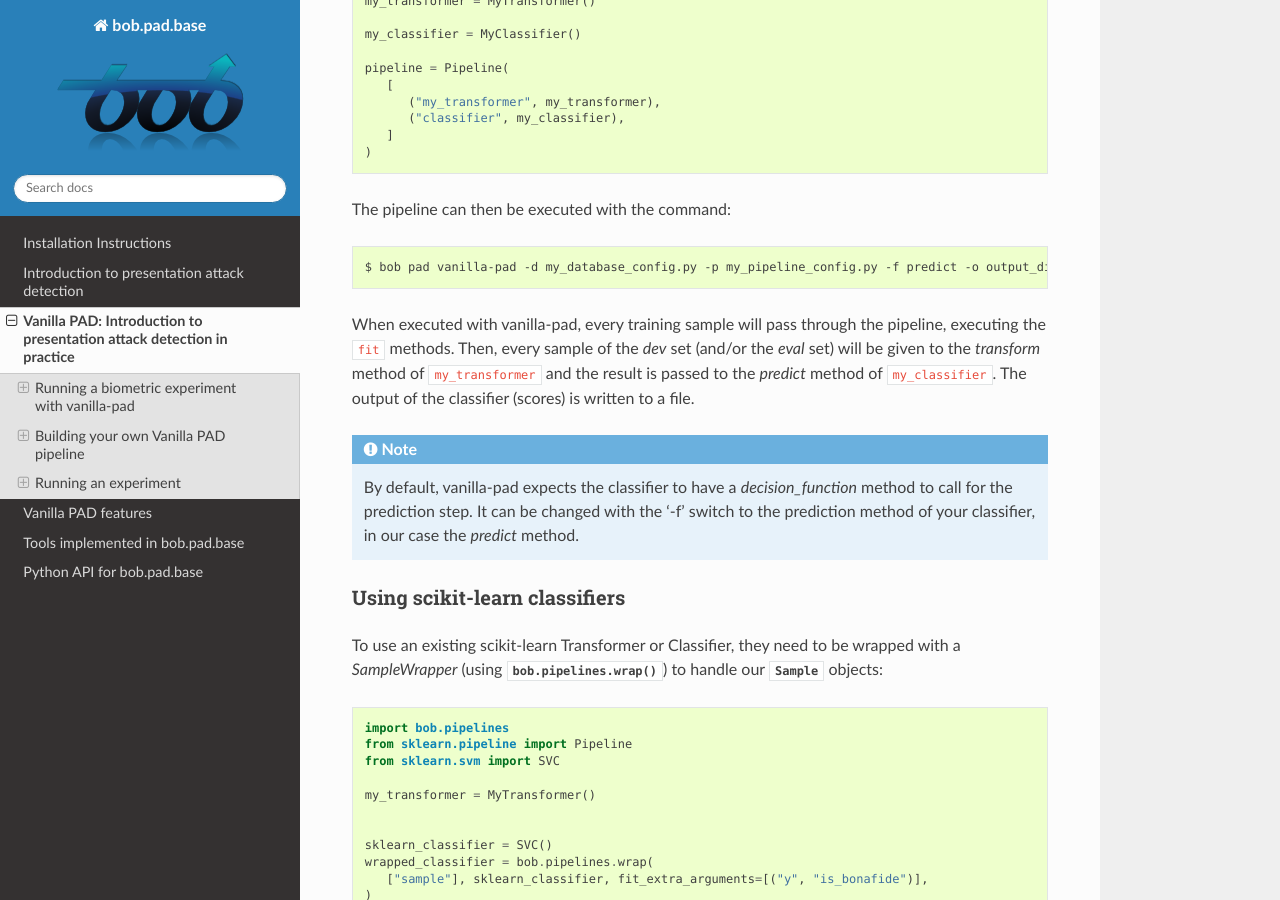
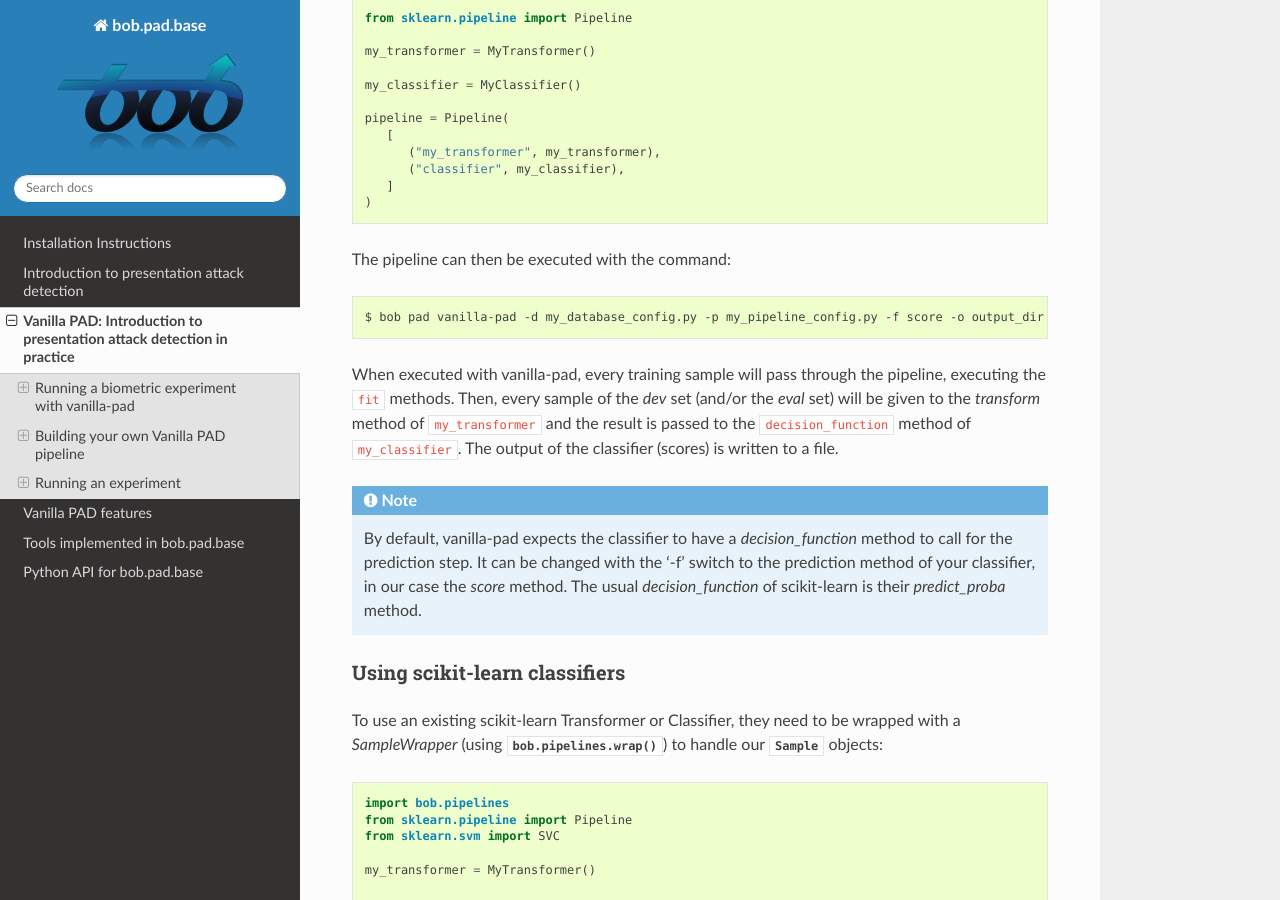
Before and after one commit to bioidiap/bob.pad.base, a Sphinx documentation site: the page built from doc/vanilla_pad_intro.rst, in a window 1280 px wide and 900 px high, scrolled down 3082 px. Built offline with Sphinx 7.4.7 and the Read the Docs theme 2.0.0, drawn with Linux system fonts in a browser that asks for light colours; the version number could not be read and is left out; some of the changed text lies outside the part shown.

Commit message:
Update doc vanilla_pad doc with example of decision function

```diff
--- a/doc/vanilla_pad_intro.rst
+++ b/doc/vanilla_pad_intro.rst
@@ -108,6 +108,9 @@
       def predict(self, X):
          return do_prediction(self.state, X)
 
+      def score(self, X):
+         return score(self.state, X)
+
 .. note::
 
    The easiest method is to use a scikit-learn classifier, like :py:class:`sklearn.svm.SVC`.
@@ -142,15 +145,16 @@
 
 The pipeline can then be executed with the command::
 
-$ bob pad vanilla-pad -d my_database_config.py -p my_pipeline_config.py -f predict -o output_dir
+$ bob pad vanilla-pad -d my_database_config.py -p my_pipeline_config.py -f score -o output_dir
 
 When executed with vanilla-pad, every training sample will pass through the pipeline, executing the ``fit`` methods.
-Then, every sample of the `dev` set (and/or the `eval` set) will be given to the `transform` method of ``my_transformer`` and the result is passed to the `predict` method of ``my_classifier``.
+Then, every sample of the `dev` set (and/or the `eval` set) will be given to the `transform` method of ``my_transformer`` and the result is passed to the ``decision_function`` method of ``my_classifier``.
 The output of the classifier (scores) is written to a file.
 
 .. note::
 
-   By default, vanilla-pad expects the classifier to have a `decision_function` method to call for the prediction step. It can be changed with the '-f' switch to the prediction method of your classifier, in our case the `predict` method.
+   By default, vanilla-pad expects the classifier to have a `decision_function` method to call for the prediction step. It can be changed with the '-f' switch to the prediction method of your classifier, in our case the `score` method.
+   The usual `decision_function` of scikit-learn is their `predict_proba` method.
 
 
 .. _bob.pad.base.using_sklearn_classifiers:
```
